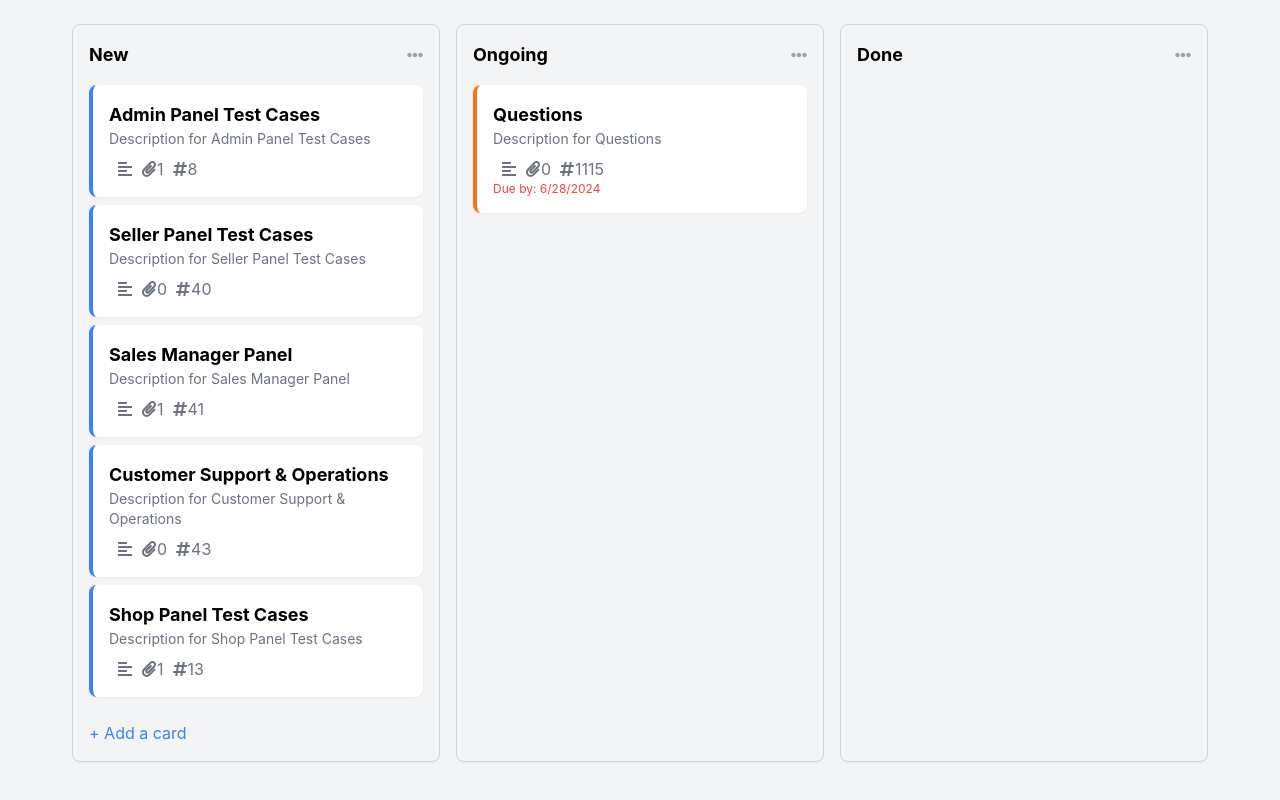
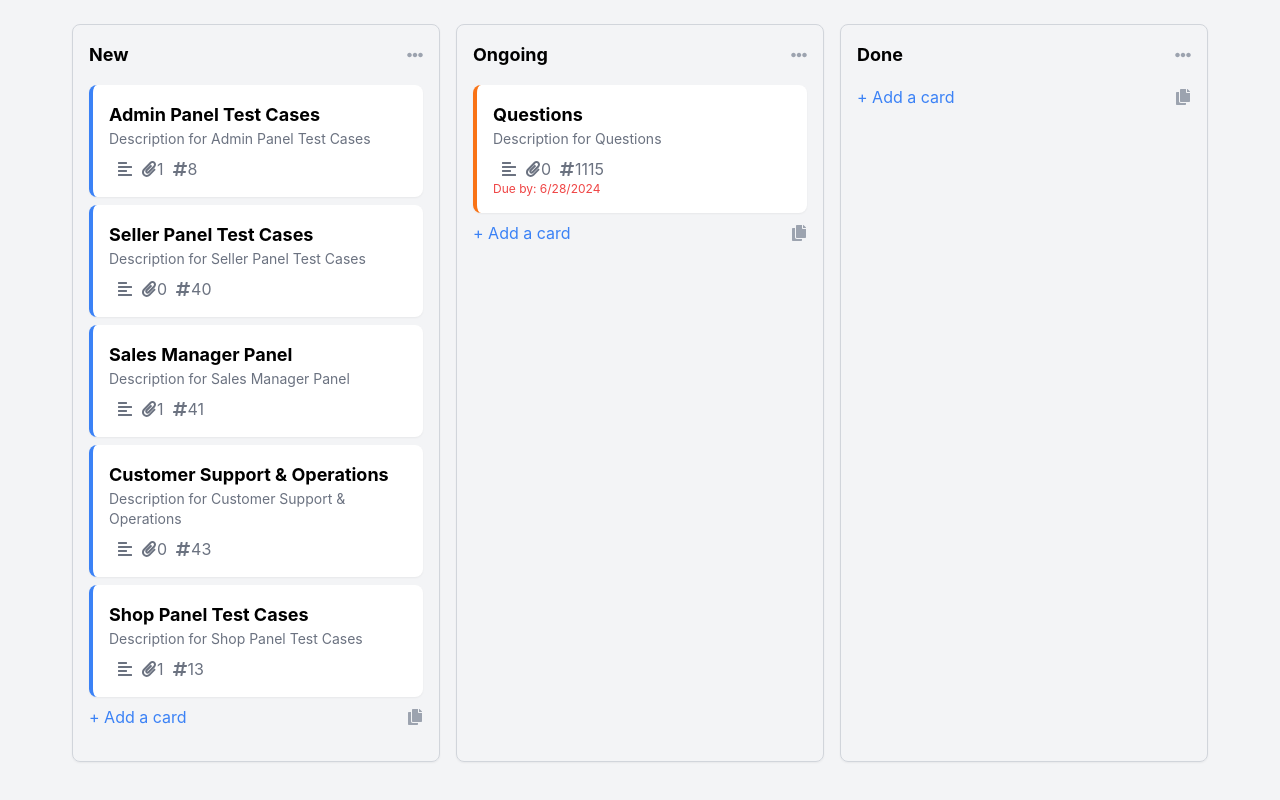
Before and after one commit to HussainShafayet/todo-app, a React (Create React App) app: page / in a window 1280 px wide. Built offline with nearby package versions, Linux system fonts and the light colour scheme.

Commit message:
add copy card

```diff
--- a/src/App.js
+++ b/src/App.js
@@ -15,11 +15,23 @@ const App = () => {
 
   const [todos, setTodos] = useState(initialTodos);
   const [showAddTodoForm, setShowAddTodoForm] = useState(false);
+  const [formValues, setFormValues] = useState({ title: '', description: '' });
 
   const addTodo = (title, description) => {
     const newTodo = { id: Date.now(), title, description, status: 'New' };
     setTodos([newTodo, ...todos]);
     handleFormShow();
+    setFormValues({ title: '', description: '' });
+  };
+
+  const copyLastCardValues = (title) => {
+    const lastTodo = todos.filter(todo => todo.status === title)[0];
+    if (lastTodo) {
+      setFormValues({ title: lastTodo.title, description: lastTodo.description });
+    }else{
+      setFormValues({ title: '', description: '' });
+    }
+    setShowAddTodoForm(true);
   };
 
   const moveTodo = (id, newStatus, dueDate = null) => {
@@ -28,17 +40,18 @@ const App = () => {
     ));
   };
 
-  const handleFormShow = ()=>{
-    setShowAddTodoForm(!showAddTodoForm)
+  const handleFormShow = (lastItem = null)=>{
+    setShowAddTodoForm(!showAddTodoForm);
+
   }
 
   return (
     <div className="flex flex-col items-center p-4 bg-gray-100 min-h-screen">
-      {showAddTodoForm && <AddTodoForm addTodo={addTodo} /> }
+      {showAddTodoForm && <AddTodoForm addTodo={addTodo} formValues={formValues} /> }
       <div className="flex flex-col md:flex-row justify-between w-full max-w-6xl">
-        <Column title="New" todos={todos} moveTodo={moveTodo} handleFormShow={handleFormShow}/>
-        <Column title="Ongoing" todos={todos} moveTodo={moveTodo} handleFormShow={handleFormShow} />
-        <Column title="Done" todos={todos} moveTodo={moveTodo} handleFormShow={handleFormShow}/>
+        <Column title="New" todos={todos} moveTodo={moveTodo} handleFormShow={handleFormShow} copyLastCardValues={copyLastCardValues} />
+        <Column title="Ongoing" todos={todos} moveTodo={moveTodo} handleFormShow={handleFormShow} copyLastCardValues={copyLastCardValues} />
+        <Column title="Done" todos={todos} moveTodo={moveTodo} handleFormShow={handleFormShow} copyLastCardValues={copyLastCardValues}/>
       </div>
     </div>
   );
--- a/src/components/AddTodoForm.js
+++ b/src/components/AddTodoForm.js
@@ -1,8 +1,13 @@
-import React, { useState } from 'react';
+import React, { useState, useEffect } from 'react';
 
-const AddTodoForm = ({ addTodo }) => {
-  const [title, setTitle] = useState('');
-  const [description, setDescription] = useState('');
+const AddTodoForm = ({ addTodo, formValues }) => {
+    const [title, setTitle] = useState(formValues.title);
+    const [description, setDescription] = useState(formValues.description);
+
+    useEffect(() => {
+      setTitle(formValues.title);
+      setDescription(formValues.description);
+    }, [formValues]);
 
     const handleSubmit = (e) => {
       e.preventDefault();
--- a/src/components/Column.js
+++ b/src/components/Column.js
@@ -1,8 +1,8 @@
 import React from 'react';
 import TodoItem from './TodoItem';
-import {FaEllipsisH } from 'react-icons/fa';
+import {FaEllipsisH, FaCopy } from 'react-icons/fa';
 
-const Column = ({ title, todos, moveTodo, handleFormShow }) => {
+const Column = ({ title, todos, moveTodo, handleFormShow, copyLastCardValues }) => {
   const filteredTodos = todos.filter(todo => todo.status === title);
 
   return (
@@ -14,7 +14,11 @@ const Column = ({ title, todos, moveTodo, handleFormShow }) => {
       {filteredTodos.map(todo => (
         <TodoItem key={todo.id} todo={todo} moveTodo={moveTodo} />
       ))}
-      {title === 'New' && <div className="text-blue-500 cursor-pointer mt-4"  onClick={() => handleFormShow()}>+ Add a card</div>}
+      <div className="flex justify-between items-center mb-4">
+        <div className="text-blue-500 cursor-pointer"  onClick={() => handleFormShow()}>+ Add a card</div>
+        <FaCopy className="text-gray-400 cursor-pointer" onClick={() => copyLastCardValues(title)} />
+      </div>
+
     </div>
   );
 };
```
Lines whose indentation alone changed are shown as unchanged.
